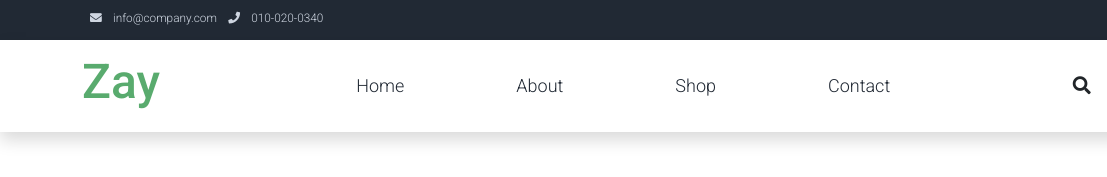
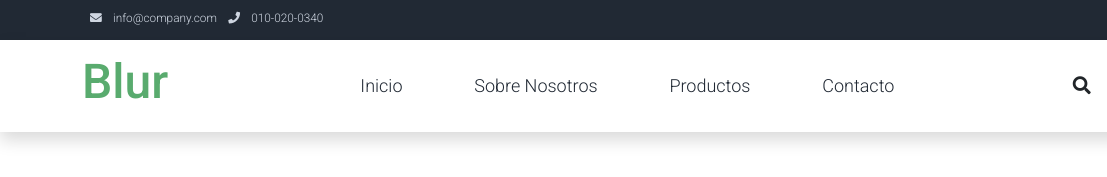
Before and after one commit to osinagalj/BluerTandil, a plain HTML site: page shop.html in a window 1280 px wide. Shown: the top 177 px of the page, 0-1107 px from the left. Drawn offline with Linux system fonts and the light colour scheme.

Commit message:
Update shop.html

```diff
--- a/shop.html
+++ b/shop.html
@@ -2,7 +2,7 @@
 <html lang="en">
 
 <head>
-    <title>Zay Shop - Product Listing Page</title>
+    <title>Blur Tandil </title>
     <meta charset="utf-8">
     <meta name="viewport" content="width=device-width, initial-scale=1">
 
@@ -53,7 +53,7 @@ https://templatemo.com/tm-559-zay-shop
         <div class="container d-flex justify-content-between align-items-center">
 
             <a class="navbar-brand text-success logo h1 align-self-center" href="index.html">
-                Zay
+                Blur
             </a>
 
             <button class="navbar-toggler border-0" type="button" data-bs-toggle="collapse" data-bs-target="#templatemo_main_nav" aria-controls="navbarSupportedContent" aria-expanded="false" aria-label="Toggle navigation">
@@ -64,16 +64,16 @@ https://templatemo.com/tm-559-zay-shop
                 <div class="flex-fill">
                     <ul class="nav navbar-nav d-flex justify-content-between mx-lg-auto">
                         <li class="nav-item">
-                            <a class="nav-link" href="index.html">Home</a>
+                            <a class="nav-link" href="index.html">Inicio</a>
                         </li>
                         <li class="nav-item">
-                            <a class="nav-link" href="about.html">About</a>
+                            <a class="nav-link" href="about.html">Sobre Nosotros</a>
                         </li>
                         <li class="nav-item">
-                            <a class="nav-link" href="shop.html">Shop</a>
+                            <a class="nav-link" href="shop.html">Productos</a>
                         </li>
                         <li class="nav-item">
-                            <a class="nav-link" href="contact.html">Contact</a>
+                            <a class="nav-link" href="contact.html">Contacto</a>
                         </li>
                     </ul>
                 </div>
@@ -732,8 +732,7 @@ https://templatemo.com/tm-559-zay-shop
                 <div class="row pt-2">
                     <div class="col-12">
                         <p class="text-left text-light">
-                            Copyright &copy; 2021 Company Name
-                            | Designed by <a rel="sponsored" href="https://templatemo.com" target="_blank">TemplateMo</a>
+
                         </p>
                     </div>
                 </div>
```
